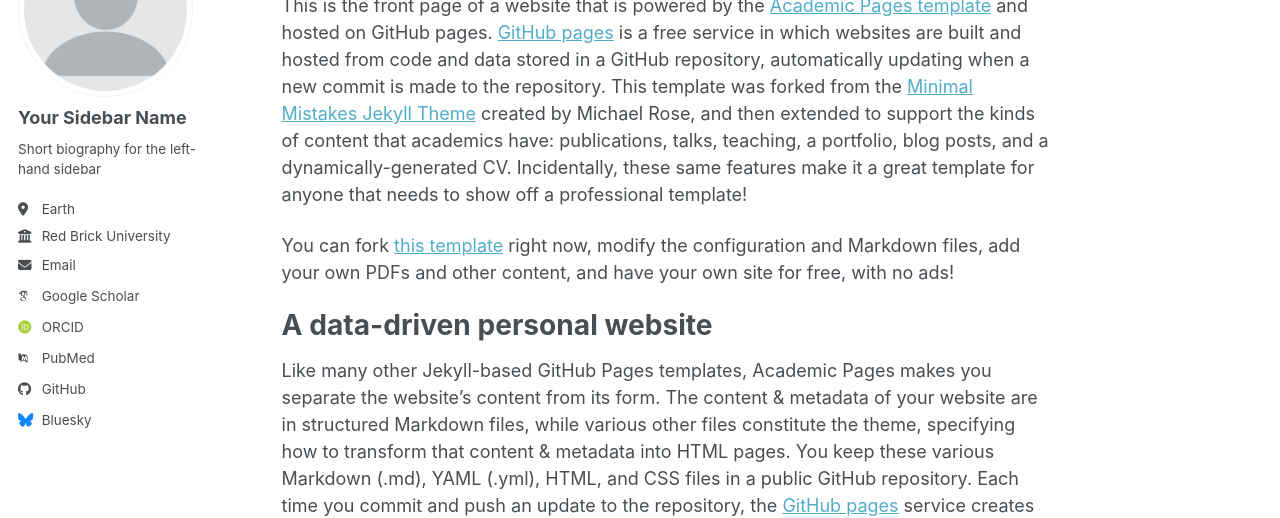
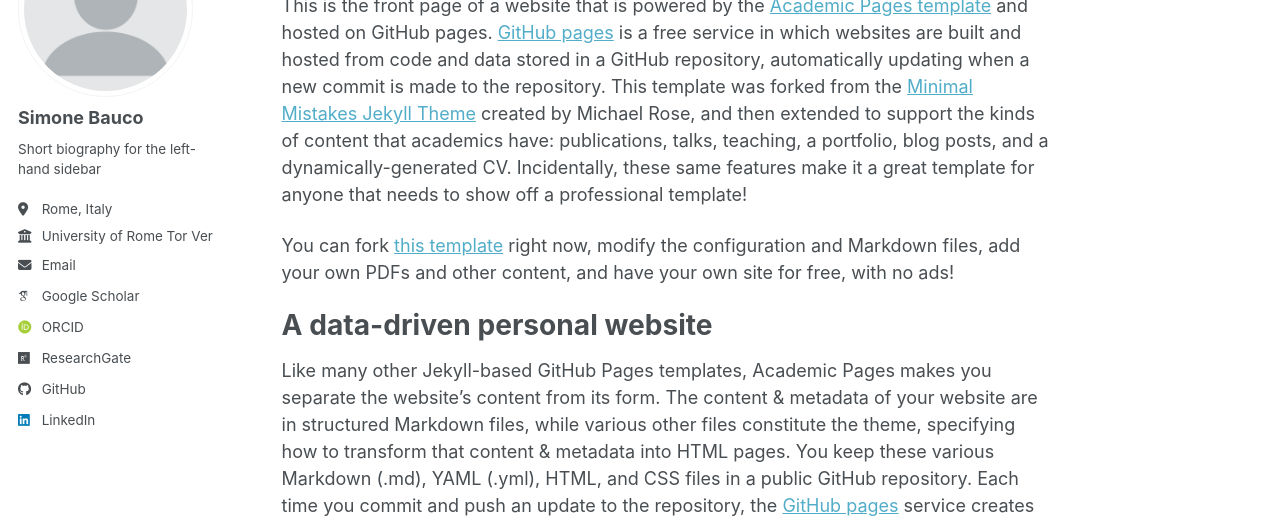
Before and after one commit to simoneb00/simoneb00.github.io, a Jekyll site: the page built from _pages/about.md, in a window 1280 px wide. Shown: the part 179-697 px from the top of the page. Built offline with Jekyll 4.4.1, drawn with Linux system fonts in a browser that asks for light colours; some web fonts are replaced; a script bundle is joined from its source files by our own code; library files that are not in the unit come from our copies; part of the change alters nothing that is shown.

Commit message:
Updated info

```diff
--- a/_config.yml
+++ b/_config.yml
@@ -24,63 +24,25 @@ repository               : "academicpages/academicpages.github.io"
 author:
   # Biographic information
   avatar           : "profile.png"
-  name             : "Your Sidebar Name"
+  name             : "Simone Bauco"
   pronouns         : # example: "she/her"
   bio              : "Short biography for the left-hand sidebar"
-  location         : "Earth"
-  employer         : "Red Brick University"
+  location         : "Rome, Italy"
+  employer         : "University of Rome Tor Vergata"
   uri              : # URL
-  email            : "none@example.org"
+  email            : "simone.bauco@uniroma2.it"
 
   # Academic websites
-  academia         : # URL
-  arxiv            : # URL - Update with the correct link to your profile
-  googlescholar    : "https://scholar.google.com/citations?user=PS_CX0AAAAAJ"
-  inspire-hep      : # URL
-  impactstory      : # URL
-  orcid            : "https://orcid.org/yourorcidurl"
-  semantic         : # URL
-  ssrn             : # URL
-  pubmed           : "https://www.ncbi.nlm.nih.gov/pubmed/?term=john+snow"
-  researchgate     : # URL
-  scopus           : # URL
-  zotero           : # URL
+  googlescholar    : "https://scholar.google.com/citations?user=8G2gKaQAAAAJ&hl=it"
+  orcid            : "https://orcid.org/0009-0004-8604-510X"
+  researchgate     : "https://www.researchgate.net/profile/Simone-Bauco-2?ev=prf_overview"
 
 
   # Repositories and software development
-  bitbucket        : # Username - Update with your username on the site
-  codepen          : # Username
-  dribbble         : # Username
-  github           : "academicpages"
-  kaggle           : # Username
-  stackoverflow    : # User number or user number and name (i.e., use "1" or "1/jeff-atwood")
+  github           : "https://github.com/simoneb00"
 
   # Social media
-  artstation       : # Username
-  bluesky          : "bsky.app" # Replace this with you Bluesky username
-  facebook         : # Username
-  flickr           : # Username
-  foursquare       : # Username
-  goodreads        : # Username
-  google_plus      : # Username
-  keybase          : # Username
-  instagram        : # Username
-  lastfm           : # Username
-  linkedin         : # Username
-  mastodon         : # URL
-  medium           : # URL
-  pinterest        : # Username
-  soundcloud       : # Username
-  steam            : # Username
-  telegram         : # URL
-  tumblr           : # Username
-  twitter          : # Username for X / Twitter
-  vine             : # Username
-  weibo            : # Username
-  wikipedia        : # Username
-  xing             : # Username
-  youtube          : # Username
-  zhihu            : # Username
+  linkedin         : "https://www.linkedin.com/in/simone-bauco-37a4002ba/"
 
 # Publication Category - The following the list of publication categories and their headings
 publication_category:
```
